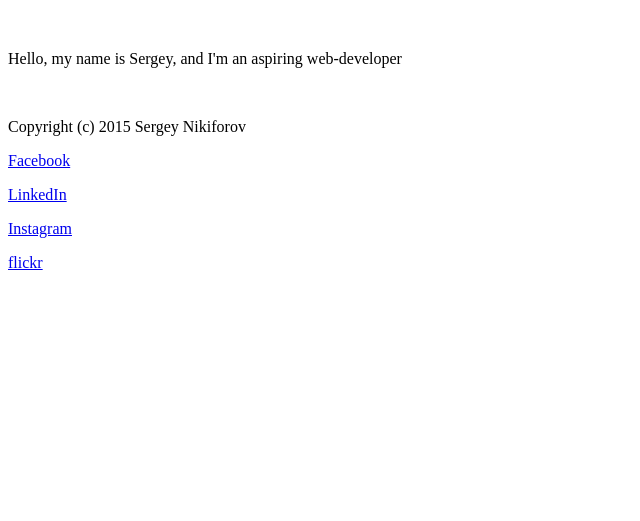
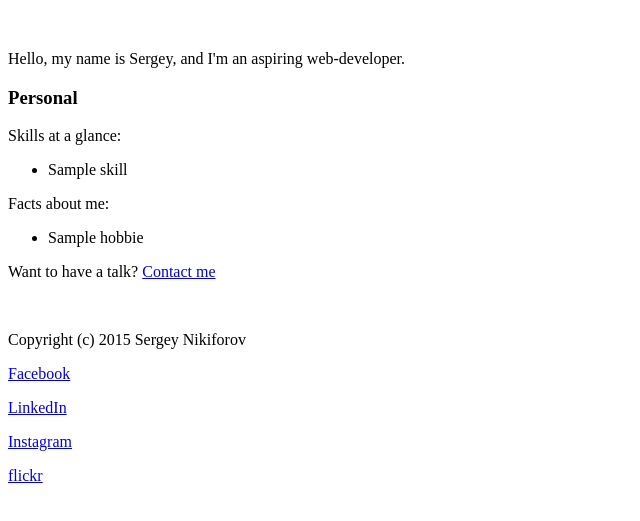
Before and after one commit to sergeynikiforov/sergey-nikiforov.com, a Django app: template sn_app/templates/sn_app/about.html in a window 1280 px wide. Shown: the part 139-660 px from the top of the page, without its empty margins (0-640 px from the left). Run offline with Django 3.2, Linux system fonts and the light colour scheme; the template is opened without the code that fills it: most values are stand-ins (such as "Sample title", 1, 10 or a date in 2020).

Commit message:
add about view, about template

```diff
--- a/sn_app/admin.py
+++ b/sn_app/admin.py
@@ -1,7 +1,5 @@
 from django.contrib import admin
 import models
-
-# Register your models here.
 
 class PersonAdmin(admin.ModelAdmin):
     fieldsets = [
@@ -16,3 +14,4 @@ admin.site.register(models.Employer)
 admin.site.register(models.Job)
 admin.site.register(models.Education)
 admin.site.register(models.OnlineCourse)
+admin.site.register(models.ContactMe)
--- a/sn_app/models.py
+++ b/sn_app/models.py
@@ -95,5 +95,5 @@ class ContactMe(models.Model):
         verbose_name = "ContactMe message"
         verbose_name_plural = "ContactMe messages"
 
-    def __str__(self):
+    def __unicode__(self):
         return '%s at %s' % (self.sender_name, self.time_sent)
--- a/sn_app/templates/sn_app/about.html
+++ b/sn_app/templates/sn_app/about.html
@@ -3,22 +3,38 @@
 <html>
 <head>
     <meta name="viewport" content="width=device-width, initial-scale=1">
-    <title>Sergey Nikiforov</title>
+    <title>About</title>
 </head>
 <body>
     {% if person %}
         <div id="header">
             <h2>{{ person.first_name }} {{ person.last_name }}</h2>
             <ul>
-                <li><a href="#">About</a></li>
-                <li><a href="{% url 'resume' %}">Resume</a></li>
+                <li><a href="{% url 'sn_app:about' %}">About</a></li>
+                <li><a href="{% url 'sn_app:resume' %}">Resume</a></li>
                 <li><a href="#">Photography</a></li>
                 <li><a href="#">Contact me</a></li>
             </ul>
         </div>
         <br/>
         <div id="body">
-            <p>Hello, my name is Sergey, and I'm an aspiring web-developer</p>
+            <p>Hello, my name is Sergey, and I'm an aspiring web-developer.</p>
+            <div id="personal">
+                <h3>Personal</h3>
+                <p>Skills at a glance:</p>
+                <ul>
+                    {% for skill in personal.skills %}
+                        <li>{{ skill }}</li>
+                    {% endfor %}
+                </ul>
+                <p>Facts about me:</p>
+                <ul>
+                    {% for hobbie in personal.hobbies %}
+                        <li>{{ hobbie }}</li>
+                    {% endfor %}
+                </ul>
+            </div>
+            <p>Want to have a talk? <a href="{% url 'sn_app:about' %}">Contact me</a></p>
         </div>
         <br/>
         <div id="footer">
--- a/sn_app/templates/sn_app/landing.html
+++ b/sn_app/templates/sn_app/landing.html
@@ -10,8 +10,8 @@
         <div id="header">
             <h2>{{ person.first_name }} {{ person.last_name }}</h2>
             <ul>
-                <li><a href="#">About</a></li>
-                <li><a href="{% url 'resume' %}">Resume</a></li>
+                <li><a href="{% url 'sn_app:about' %}">About</a></li>
+                <li><a href="{% url 'sn_app:resume' %}">Resume</a></li>
                 <li><a href="#">Photography</a></li>
                 <li><a href="#">Contact me</a></li>
             </ul>
--- a/sn_app/urls.py
+++ b/sn_app/urls.py
@@ -2,7 +2,7 @@ from django.conf.urls import url
 from sn_app import views
 
 urlpatterns = [
-    url(r'^/$', views.landing, name = 'landing'),
-    url(r'^/resume$', views.resume, name = 'resume'),
-    url(r'^/about$', views.about, name = 'about')
+    url(r'^$', views.landing, name = 'landing'),
+    url(r'^resume$', views.resume, name = 'resume'),
+    url(r'^about$', views.about, name = 'about')
 ]
--- a/sn_project/urls.py
+++ b/sn_project/urls.py
@@ -18,5 +18,5 @@ from django.contrib import admin
 
 urlpatterns = [
     url(r'^admin/', include(admin.site.urls)),
-    url(r'^sn_app', include('sn_app.urls'))
+    url(r'^sn_app/', include('sn_app.urls', namespace='sn_app'))
 ]
```
Also changed, not shown: sn_app/forms.py (added, +7 -0 lines), sn_app/views.py (+23 -6 lines), sn_app/migrations/0005_contactme.py (added).
